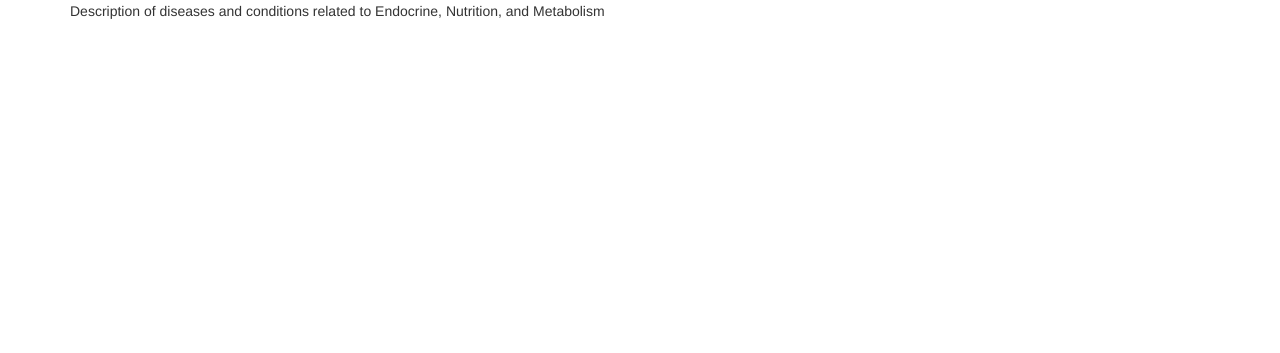
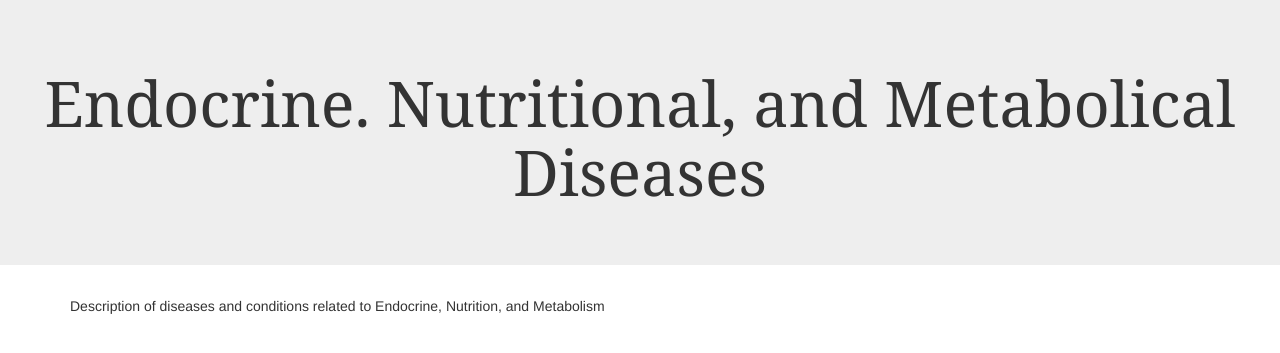
Before and after one commit to Rob-Ottogalli/Project-3-COD-Predictors, a Flask app: page /metabolic_disorders in a window 1280 px wide. Shown: the top 353 px of the page. Run offline with Flask 2, Linux system fonts and the light colour scheme; some libraries are stand-ins or nearby versions.

Commit message:
Updated Tableau Templates/Pages

```diff
--- a/templates/endocrine.html
+++ b/templates/endocrine.html
@@ -16,20 +16,33 @@
 
 <!-- Note: navbar is small for some reason and extends across the screen -->
     <body>
+        <div class = "row">
+            <div class="col-md-12 jumbotron text-center">
+                <h1 style="font-family: Georgia, 'Times New Roman', Times, serif;">Endocrine. Nutritional, and Metabolical Diseases</h1>
+              </div>
+        </div>
         <div class="row">
-            <div class="col-md-12 col-lg-12 col-sm-12">
+            <div class="col-md-12 col-lg-12 col-sm-12 central">
+
                 <div id="vizContainer"></div>
             </div>
         </div>
         <!-- tableu javascript code import -->
         <script src="https://us-east-1.online.tableau.com/javascripts/api/tableau-2.min.js"></script>
+
         <script>
             var viz
 
             // function to put tableau on screen, using example link.
             function initViz() {
                 var containerDiv = document.getElementById("vizContainer"),
-                url = "https://public.tableau.com/views/COD_endocrine/EndocrineDash?:language=en&:display_count=y&:origin=viz_share_link"; // <- insert link here
+                url = "https://public.tableau.com/views/COD_endocrine_15950909633820/EndocrineDash?:language=en&:display_count=y&publish=yes&:origin=viz_share_link"; // <- insert link here
+                var options = {
+                    width: '600px',
+                    height: '600px',
+                    hideTabs: true,
+                    hideToolbar: true,
+                };
                 viz = new tableau.Viz(containerDiv, url);
             }
             initViz();
--- a/templates/external.html
+++ b/templates/external.html
@@ -16,6 +16,10 @@
 
 <!-- Note: navbar is small for some reason and extends across the screen -->
     <body>
+        <div class = "row">
+            <div class="col-md-12 jumbotron text-center">
+                <h1 style="font-family: Georgia, 'Times New Roman', Times, serif;">External causes of morbidity and mortality</h1>
+              </div>
         <div class="row">
             <div class="col-md-12 col-lg-12 col-sm-12">
                 <div id="vizContainer"></div>
@@ -29,7 +33,7 @@
             // function to put tableau on screen, using example link.
             function initViz() {
                 var containerDiv = document.getElementById("vizContainer"),
-                url = "https://public.tableau.com/views/COD_external/ExternalDash?:language=en&:display_count=y&:origin=viz_share_link"; // <- insert link here
+                url = "https://public.tableau.com/views/COD_external_15951111796760/ExternalDash?:language=en&:display_count=y&publish=yes&:origin=viz_share_link"; // <- insert link here
                 viz = new tableau.Viz(containerDiv, url);
             }
             initViz();
--- a/templates/mental.html
+++ b/templates/mental.html
@@ -15,6 +15,10 @@
 
 <!-- Note: navbar is small for some reason and extends across the screen -->
     <body>
+        <div class = "row">
+            <div class="col-md-12 jumbotron text-center">
+                <h1 style="font-family: Georgia, 'Times New Roman', Times, serif;">Mental and behavioural disorders</h1>
+              </div>
         <div class="row">
             <div class="col-md-12 col-lg-12 col-sm-12">
                 <div id="vizContainer"></div>
@@ -28,7 +32,7 @@
             // function to put tableau on screen, using example link.
             function initViz() {
                 var containerDiv = document.getElementById("vizContainer"),
-                url = "https://public.tableau.com/views/COD_mental/MentalDash?:language=en&:display_count=y&:origin=viz_share_link"; // <- insert link here
+                url = "https://public.tableau.com/views/COD_mental_15951117429830/MentalDash?:language=en&:retry=yes&:display_count=y&:origin=viz_share_link"; // <- insert link here
                 viz = new tableau.Viz(containerDiv, url);
             }
             initViz();
--- a/templates/nervous.html
+++ b/templates/nervous.html
@@ -16,6 +16,10 @@
 
 <!-- Note: navbar is small for some reason and extends across the screen -->
     <body>
+        <div class = "row">
+            <div class="col-md-12 jumbotron text-center">
+                <h1 style="font-family: Georgia, 'Times New Roman', Times, serif;">Diseases of the nervous system</h1>
+              </div>
         <div class="row">
             <div class="col-md-12 col-lg-12 col-sm-12">
                 <div id="vizContainer"></div>
@@ -29,7 +33,7 @@
             // function to put tableau on screen, using example link.
             function initViz() {
                 var containerDiv = document.getElementById("vizContainer"),
-                url = "https://public.tableau.com/views/COD_nervous/NervousDash?:language=en&:display_count=y&:origin=viz_share_link"; // <- insert link here
+                url = "https://public.tableau.com/views/COD_nervous_15951121943030/NervousDash?:language=en&:display_count=y&publish=yes&:origin=viz_share_link"; // <- insert link here
                 viz = new tableau.Viz(containerDiv, url);
             }
             initViz();
```
Also changed, not shown: templates/respiratory.html (+7 -2 lines).
